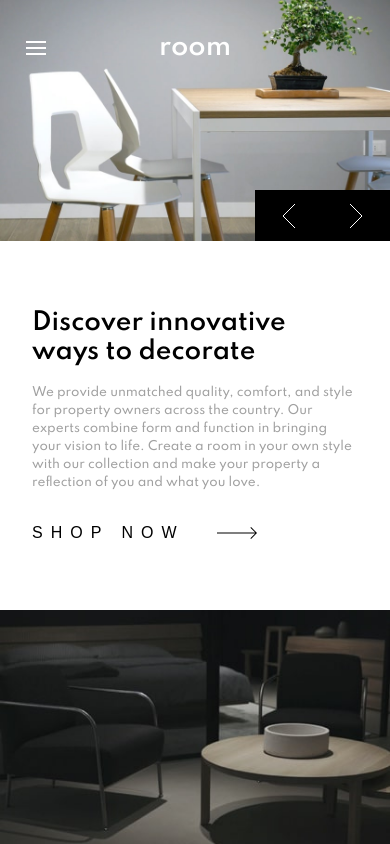
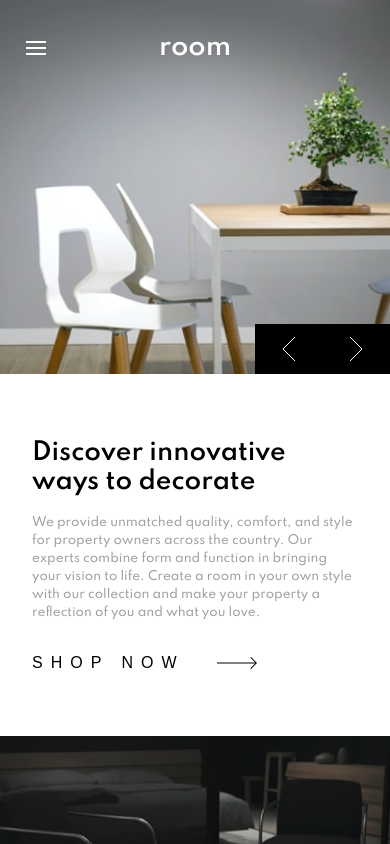
Before and after one commit to jeremiah-quill/room-homepage, a React (Create React App) app: page / in a window 390 px wide. Shown: the top 844 px of the page. Built offline with nearby package versions, Linux system fonts and the light colour scheme.

Commit message:
added picture tag around hero image to switch between mobile and desktop image based on screen size

```diff
--- a/public/style.css
+++ b/public/style.css
@@ -162,9 +162,15 @@ h5 {
 	top: 0;
 
 }
-.hero-image img {
+/* .hero-image img {
 	width: 100%;
 	object-fit: cover;
+} */
+picture * {
+	width: 100%;
+	/* object-fit: cover; */
+	/* height: 35rem; */
+	/* background-position: center; */
 }
 
 .slideshow-buttons {
@@ -186,9 +192,9 @@ h5 {
 	flex-direction: column;
 }
 
-.top-container > * {
+/* .top-container > * {
 	flex: 0 1 50%;
-}
+} */
 
 .gray-text {
 	font-weight: 500;
@@ -305,10 +311,10 @@ h5 {
 		margin-right: 3.5em;
 	}
 
-	.content-group {
+	/* .content-group {
 
 		padding: 0em 4em;
-	}
+	} */
 }
 
 /* large screens layout changes */
@@ -327,7 +333,12 @@ h5 {
 
 }
 
-	.hero-image > div > img {
+	/* .hero-image > div > img {
+
+		height: 65vh;
+
+	} */
+	picture * {
 
 		height: 65vh;
 
@@ -374,7 +385,10 @@ h5 {
 		height: 100vh;
 	}
 
-	.hero-image > div img {
+	/* .hero-image > div img {
+		background-size:contain;
+	} */
+	picture * {
 		background-size:contain;
 	}
 
@@ -426,13 +440,18 @@ h5 {
 		padding: 2.5em 4em;
 	}
 
+	picture * {
+		width: 100%;
+		object-fit: cover;
+	}
+
 
 }
 
 
 
 :root {
-	--animate-duration: .5s;
+	--animate-duration: 1s;
 	--animate-delay: 1s;
 	--animate-repeat: 1;
 }
@@ -449,8 +468,8 @@ h5 {
 }
 
 .animate__animated {
-	-webkit-animation-duration: 1s;
-	animation-duration: 1s;
+	-webkit-animation-duration: .5s;
+	animation-duration: .5s;
 	-webkit-animation-duration: var(--animate-duration);
 	animation-duration: var(--animate-duration);
 	-webkit-animation-fill-mode: both;
--- a/src/components/SliderElement.js
+++ b/src/components/SliderElement.js
@@ -1,4 +1,4 @@
-import {useState} from "react";
+import { useState } from "react";
 import data from "../data/data";
 
 function SliderElement(props) {
@@ -21,7 +21,7 @@ function SliderElement(props) {
 		setTimeout(() => {
 			setSlideStateCurrent("");
 			setSlideStatePrevious("");
-		}, 500);
+		}, 1000);
 	};
 
 	const goPrevSlide = () => {
@@ -38,21 +38,33 @@ function SliderElement(props) {
 		setTimeout(() => {
 			setSlideStateCurrent("");
 			setSlideStatePrevious("");
-		}, 500);
+		}, 1000);
 	};
 
 	return (
 		<div className="slider-element top-container">
 			<div className="hero-image fade">
 				<div style={{ position: "relative" }}>
+					<picture>
+						<source media="(min-width: 600px)" srcSet={currentSlide.bigImage} />
+						<img style={{ position: "absolute" }}
+						src={currentSlide.image}
+						className={slideStateCurrent} />
+					</picture>
+					<picture>
+						<source media="(min-width: 600px)" srcSet={previousSlide.bigImage} />
+						<img
+						src={previousSlide.image}
+						className={slideStatePrevious} />
+					</picture>
+{/*
 					<img
 						style={{ position: "absolute" }}
 						src={currentSlide.image}
 						className={slideStateCurrent}
 					/>
-					<img src={previousSlide.image} className={slideStatePrevious} />
+					<img src={previousSlide.image} className={slideStatePrevious} /> */}
 				</div>
-
 			</div>
 			<section className="main-content-group content-group">
 				<div>
--- a/src/data/data.js
+++ b/src/data/data.js
@@ -5,8 +5,8 @@ const data = {
         index: 0,
         title: "Discover innovative ways to decorate",
         content: "We provide unmatched quality, comfort, and style for property owners across the country. Our experts combine form and function in bringing your vision to life. Create a room in your own style with our collection and make your property a reflection of you and what you love.",
-        // image: "/images/mobile-image-hero-1.jpg",
-        image: "/images/desktop-image-hero-1.jpg",
+        image: "/images/mobile-image-hero-1.jpg",
+        bigImage: "/images/desktop-image-hero-1.jpg",
 
 
     },
@@ -15,8 +15,8 @@ const data = {
         index: 1,
         title: "We are available all across the globe",
         content: "With stores all over the world, it's easy for you to find furniture for your home or place of business. Locally, we’re in most major cities throughout the country. Find the branch nearest you using our store locator. Any questions? Don't hesitate to contact us today.",
-        // image: "/images/mobile-image-hero-2.jpg",
-        image: "/images/desktop-image-hero-2.jpg",
+        image: "/images/mobile-image-hero-2.jpg",
+        bigImage: "/images/desktop-image-hero-2.jpg",
 
 
     },
@@ -25,8 +25,8 @@ const data = {
         index: 2,
         title: "Manufactured with the best materials",
         content: "Our modern furniture store provide a high level of quality. Our company has invested in advanced technology to ensure that every product is made as perfect and as consistent as possible. With three decades of experience in this industry, we understand what customers want for their home and office.",
-        // image: "/images/mobile-image-hero-3.jpg",
-        image: "/images/desktop-image-hero-3.jpg",
+        image: "/images/mobile-image-hero-3.jpg",
+        bigImage: "/images/desktop-image-hero-3.jpg",
 
 
     }
```
Lines whose indentation alone changed are shown as unchanged.
